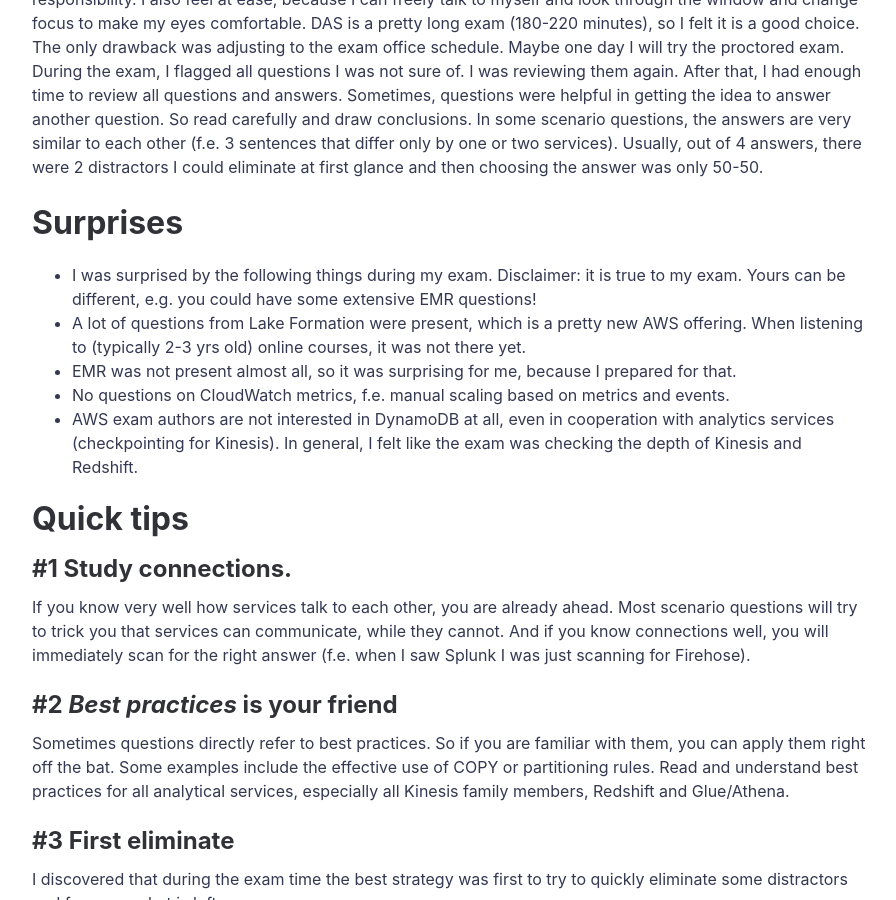
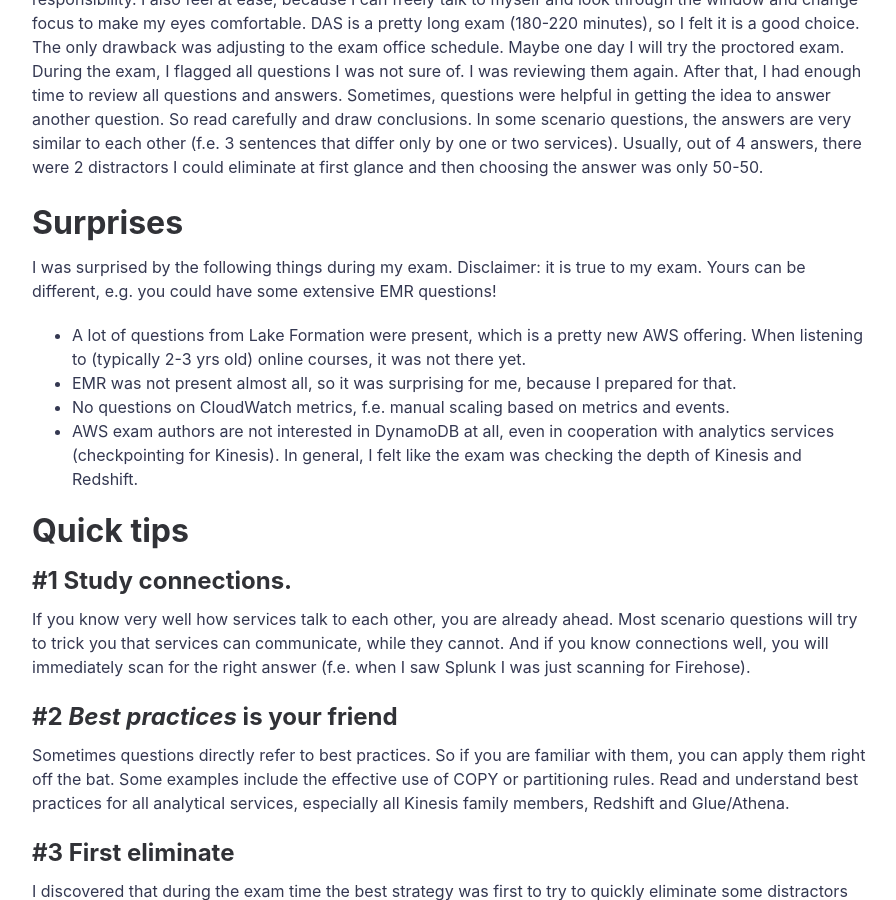
Before and after one commit to lukaszkuczynski/lukaszkuczynski.github.io, a Jekyll site: the page built from _posts/2022-03-04-das.MD, in a window 1280 px wide and 900 px high, scrolled down 1617 px. Shown: the whole window, without its empty margins (188-1084 px from the left). Built offline with Jekyll 4.4.1, drawn with Linux system fonts in a browser that asks for light colours; comment, search, counter and statistics services are not loaded.

```diff
--- a/_posts/2022-03-04-das.MD
+++ b/_posts/2022-03-04-das.MD
@@ -30,7 +30,8 @@ I prefer to attend the exam in the certified Pearson Vue place than doing the pr
 During the exam, I flagged all questions I was not sure of. I was reviewing them again. After that, I had enough time to review all questions and answers. Sometimes, questions were helpful in getting the idea to answer another question. So read carefully and draw conclusions. In some scenario questions, the answers are very similar to each other (f.e. 3 sentences that differ only by one or two services). Usually, out of 4 answers, there were 2 distractors I could eliminate at first glance and then choosing the answer was only 50-50.
 
 # Surprises
-- I was surprised by the following things during my exam. Disclaimer: it is true to my exam. Yours can be different, e.g. you could have some extensive EMR questions!
+I was surprised by the following things during my exam. Disclaimer: it is true to my exam. Yours can be different, e.g. you could have some extensive EMR questions!
+
 - A lot of questions from Lake Formation were present, which is a pretty new AWS offering. When listening to (typically 2-3 yrs old) online courses, it was not there yet.
 - EMR was not present almost all, so it was surprising for me, because I prepared for that.
 - No questions on CloudWatch metrics, f.e. manual scaling based on metrics and events.
```
